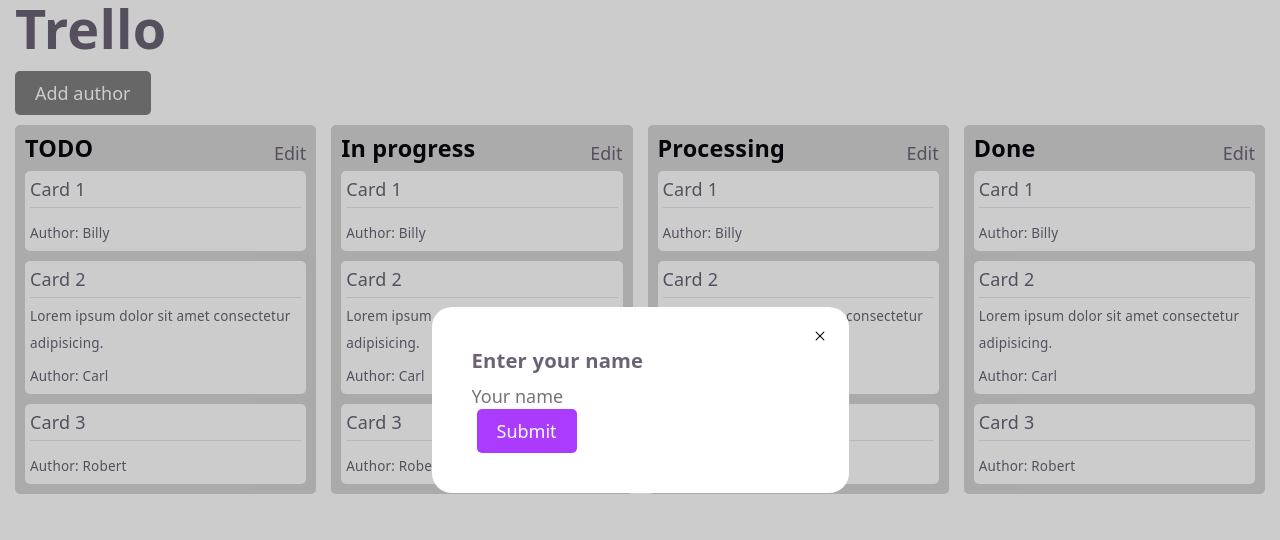
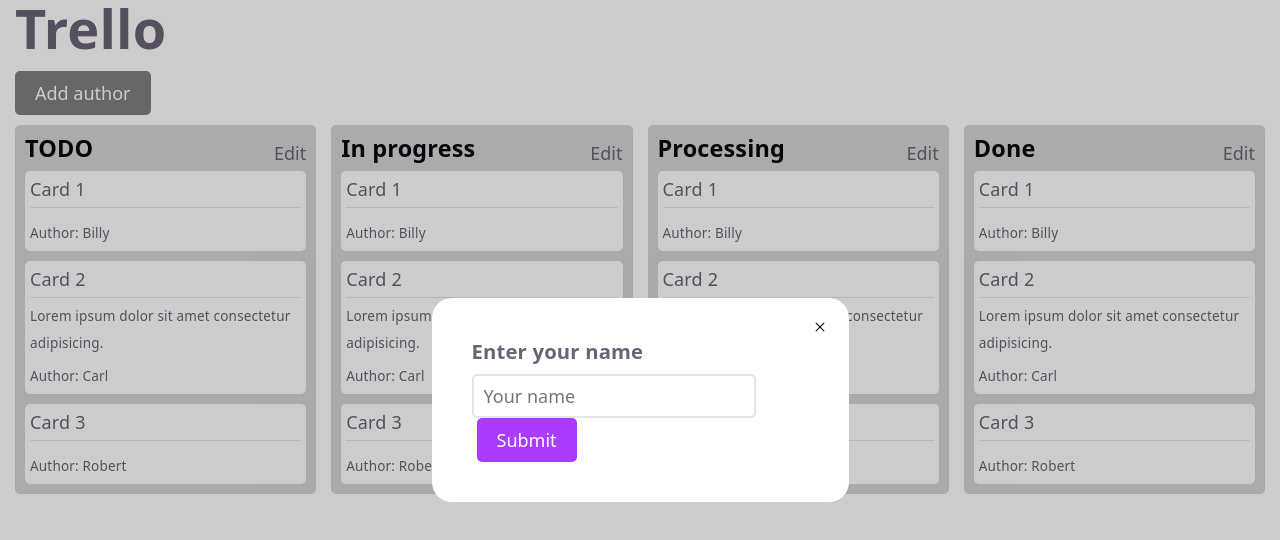
Before and after one commit to TalantRys/trello-react, a React (Vite) app: page / in a window 1280 px wide. Shown: the top 540 px of the page. Built offline with nearby package versions, Linux system fonts and the light colour scheme.

Commit message:
style: input and modal-title changes

```diff
--- a/src/assets/scss/_base.scss
+++ b/src/assets/scss/_base.scss
@@ -21,6 +21,13 @@
   }
 }
 
+.input {
+  padding: 8px 10px;
+  border-radius: 5px;
+  border: 2px solid var(--border);
+  background: var(--bg);
+  color: var(--text);
+}
 
 .modal-title {
   font-size: rem(18);
--- a/src/components/AuthorForm/AuthorForm.tsx
+++ b/src/components/AuthorForm/AuthorForm.tsx
@@ -25,6 +25,7 @@
       <input
         id="name"
         name="name"
+        className="input"
         type="text"
         defaultValue={stateValue}
         placeholder="Your name"
--- a/src/components/CardInfo/CardInfo.module.scss
+++ b/src/components/CardInfo/CardInfo.module.scss
@@ -5,10 +5,7 @@
   gap: 20px;
   min-width: 300px;
 }
-.title {
-  font-size: rem(18);
-  font-weight: 700;
-}
+
 .author {
   padding-top: 5px;
   border-top: 1px solid;
--- a/src/components/CardInfo/CardInfo.tsx
+++ b/src/components/CardInfo/CardInfo.tsx
@@ -10,7 +10,7 @@
 export default function CardInfo({ card }: { card: CardProps | undefined }) {
   return (
     <div className={styles["modal-card"]}>
-      <h2 className={styles.title}>{card?.title}</h2>
+      <h2 className="modal-title">{card?.title}</h2>
       {card?.description !== undefined && <p>{card?.description}</p>}
       <span className={styles.author}>By {card?.author}</span>
     </div>
```
